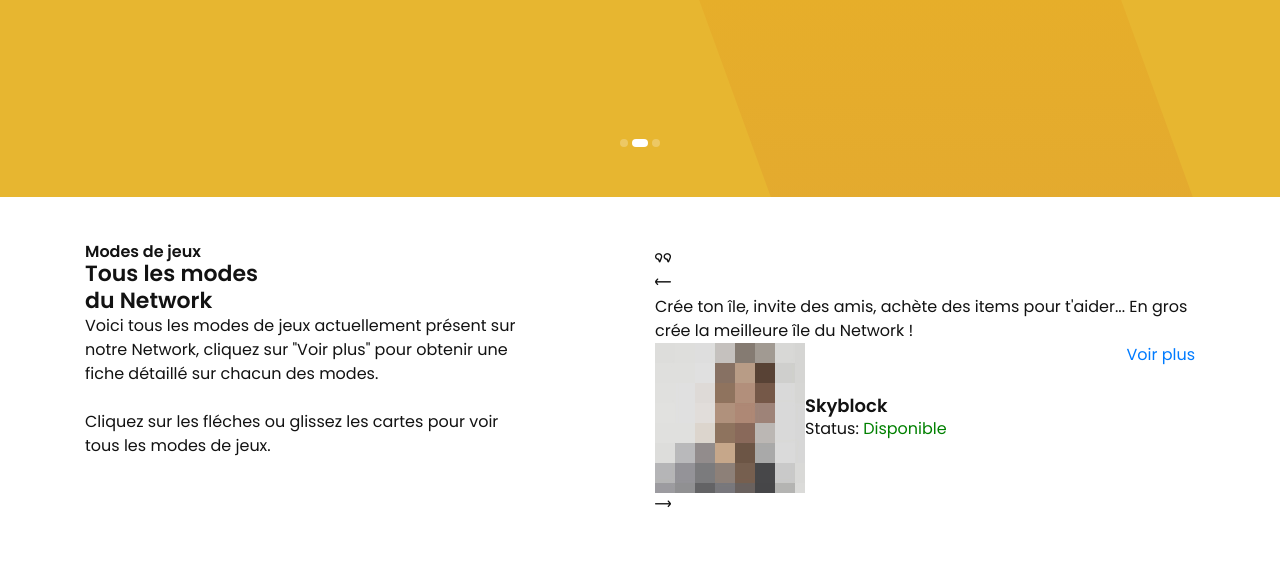
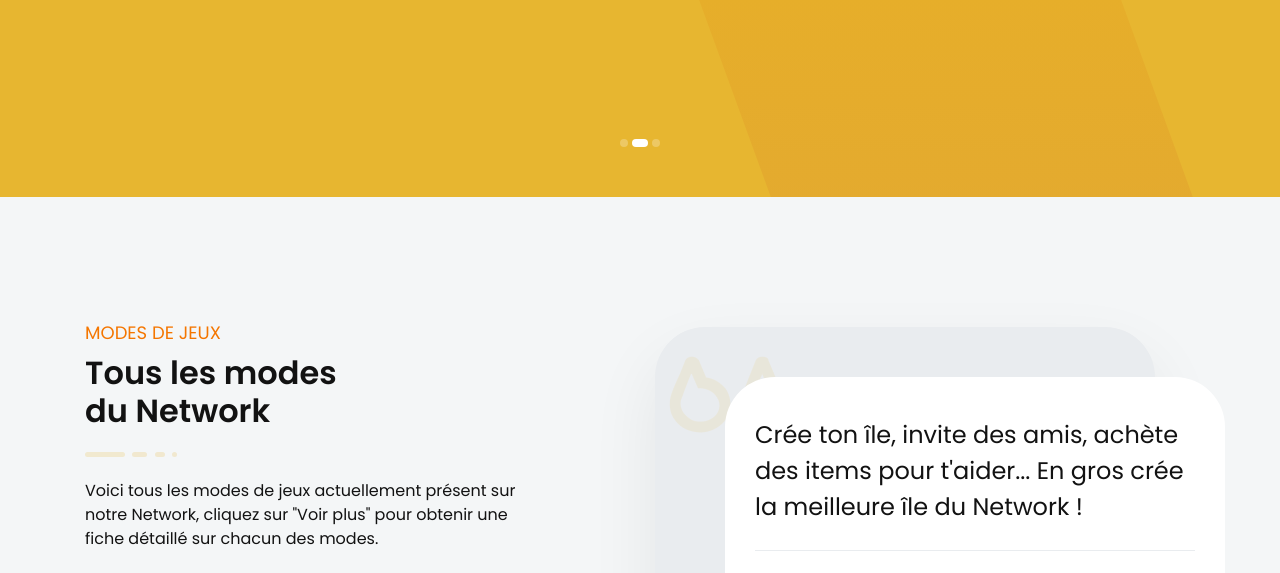
Before and after one commit to sharps4/henoria, a plain HTML site: page index.html in a window 1280 px wide. Shown: the part 379-952 px from the top of the page. Drawn offline with Linux system fonts and the light colour scheme.

Commit message:
Add files via upload

```diff
--- a/assets/css/style.css
+++ b/assets/css/style.css
@@ -390,6 +390,154 @@ p {
     -ms-transform: rotate(-130deg);
     -o-transform: rotate(-130deg);
     transform: rotate(-130deg); } }
+
+    /*===========================
+      26.TESTIMONIAL css
+===========================*/
+/*===== TESTIMONIAL STYLE THREE =====*/
+.testimonial-area {
+  padding-top: 80px;
+  padding-bottom: 130px;
+  background-color: #f4f6f7; }
+  .testimonial-area .testimonial-left-content .sub-title {
+    font-size: 18px;
+    font-weight: 400;
+    color: #f47600;
+    text-transform: uppercase; }
+    @media (max-width: 767px) {
+      .testimonial-area .testimonial-left-content .sub-title {
+        font-size: 16px; } }
+  .testimonial-area .testimonial-left-content .title {
+    font-size: 32px;
+    padding-top: 10px;
+    color: #121212; }
+    @media only screen and (min-width: 992px) and (max-width: 1199px) {
+      .testimonial-area .testimonial-left-content .title {
+        font-size: 30px; } }
+    @media (max-width: 767px) {
+      .testimonial-area .testimonial-left-content .title {
+        font-size: 24px; } }
+  .testimonial-area .testimonial-left-content .testimonial-line {
+    padding-top: 10px; }
+    .testimonial-area .testimonial-left-content .testimonial-line li {
+      height: 5px;
+      background-color: #e7b630;
+      opacity: 0.2;
+      display: inline-block;
+      border-radius: 50px;
+      margin-right: 3px; }
+      .testimonial-area .testimonial-left-content .testimonial-line li:nth-of-type(1) {
+        width: 40px; }
+      .testimonial-area .testimonial-left-content .testimonial-line li:nth-of-type(2) {
+        width: 15px; }
+      .testimonial-area .testimonial-left-content .testimonial-line li:nth-of-type(3) {
+        width: 10px; }
+      .testimonial-area .testimonial-left-content .testimonial-line li:nth-of-type(4) {
+        width: 5px; }
+  .testimonial-area .testimonial-left-content .text {
+    padding-top: 15px; }
+  .testimonial-area .testimonial-right-content {
+    position: relative;
+    background-color: #e9ecef;
+    -webkit-box-shadow: 0px 30px 70px 0px rgba(0, 0, 0, 0.07);
+    -moz-box-shadow: 0px 30px 70px 0px rgba(0, 0, 0, 0.07);
+    box-shadow: 0px 30px 70px 0px rgba(0, 0, 0, 0.07);
+    border-radius: 50px;
+    max-width: 500px;
+    padding-top: 50px; }
+    .testimonial-area .testimonial-right-content .quota {
+      position: absolute;
+      top: 10px;
+      left: 15px;
+      -webkit-transform: rotate(180deg);
+      -moz-transform: rotate(180deg);
+      -ms-transform: rotate(180deg);
+      -o-transform: rotate(180deg);
+      transform: rotate(180deg);
+      opacity: 0.1; }
+      .testimonial-area .testimonial-right-content .quota i {
+        font-size: 130px;
+        line-height: 95px;
+        color: #e7b630; }
+  .testimonial-area .testimonial-content-wrapper {
+    position: relative;
+    left: 70px; }
+    @media only screen and (min-width: 992px) and (max-width: 1199px) {
+      .testimonial-area .testimonial-content-wrapper {
+        left: 0; } }
+    @media (max-width: 767px) {
+      .testimonial-area .testimonial-content-wrapper {
+        left: 0; } }
+
+.single-testimonial {
+  background-color: #fff;
+  padding: 40px 30px 50px;
+  border-radius: 50px; }
+  .single-testimonial .testimonial-text .text {
+    font-size: 24px;
+    font-weight: 400;
+    line-height: 36px;
+    color: #121212;
+    padding-bottom: 25px; }
+    @media (max-width: 767px) {
+      .single-testimonial .testimonial-text .text {
+        font-size: 18px;
+        line-height: 32px; } }
+  .single-testimonial .testimonial-author {
+    border-top: 1px solid #e9ecef;
+    padding-top: 50px; }
+    .single-testimonial .testimonial-author .author-info .author-image img {
+      border-radius: 50%;
+      width: 70px; }
+    .single-testimonial .testimonial-author .author-info .author-name {
+      padding-left: 30px; }
+      .single-testimonial .testimonial-author .author-info .author-name .name {
+        font-size: 16px;
+        font-weight: 700;
+        color: #121212; }
+      .single-testimonial .testimonial-author .author-info .author-name .sub-title {
+        font-size: 14px;
+        color: #a4a4a4;
+        margin-top: 5px; }
+    @media (max-width: 767px) {
+      .single-testimonial .testimonial-author .author-review {
+        padding-left: 100px;
+        padding-top: 15px; } }
+    @media only screen and (min-width: 576px) and (max-width: 767px) {
+      .single-testimonial .testimonial-author .author-review {
+        padding-left: 0;
+        padding-top: 15px; } }
+    .single-testimonial .testimonial-author .author-review .star li {
+      display: inline-block;
+      font-size: 14px;
+      color: #ffb400; }
+    .single-testimonial .testimonial-author .author-review .review {
+      font-size: 14px;
+      color: #000;
+      margin-top: 5px; }
+
+.testimonial-active .slick-arrow {
+  position: absolute;
+  bottom: 0;
+  left: -635px;
+  font-size: 22px;
+  cursor: pointer;
+  color: #a4a4a4;
+  -webkit-transition: all 0.3s ease-out 0s;
+  -moz-transition: all 0.3s ease-out 0s;
+  -ms-transition: all 0.3s ease-out 0s;
+  -o-transition: all 0.3s ease-out 0s;
+  transition: all 0.3s ease-out 0s; }
+  @media only screen and (min-width: 992px) and (max-width: 1199px) {
+    .testimonial-active .slick-arrow {
+      left: -480px; } }
+  .testimonial-active .slick-arrow:hover {
+    color: #000; }
+  .testimonial-active .slick-arrow.next {
+    left: -600px; }
+    @media only screen and (min-width: 992px) and (max-width: 1199px) {
+      .testimonial-active .slick-arrow.next {
+        left: -445px; } }
 /*===========================
     11.BUTTON css
 ===========================*/
@@ -1569,7 +1717,7 @@ p {
   @media (max-width: 767px) {
     .lg-btn {
       font-size: 16px;
-      ine-height: 52px; } }
+      line-height: 52px; } }
 
 .el-btn {
   line-height: 80px !important;
```
